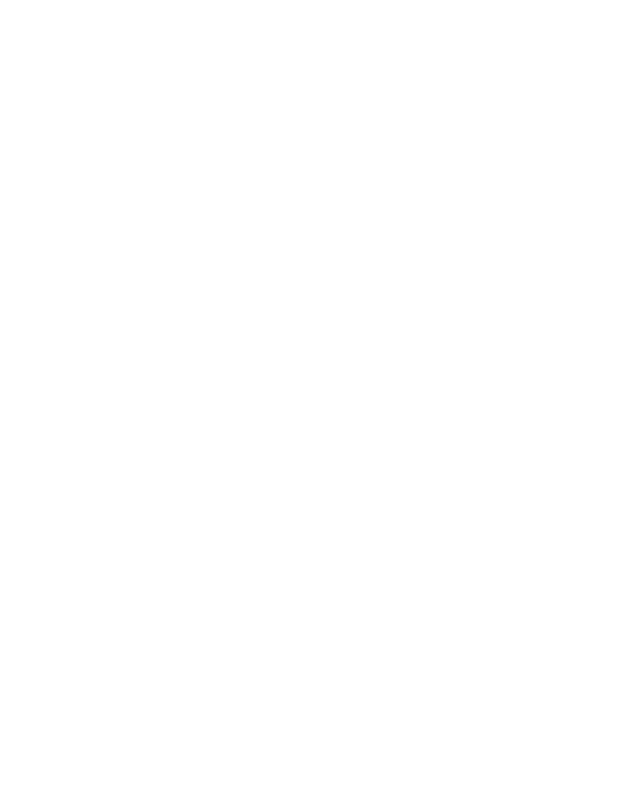
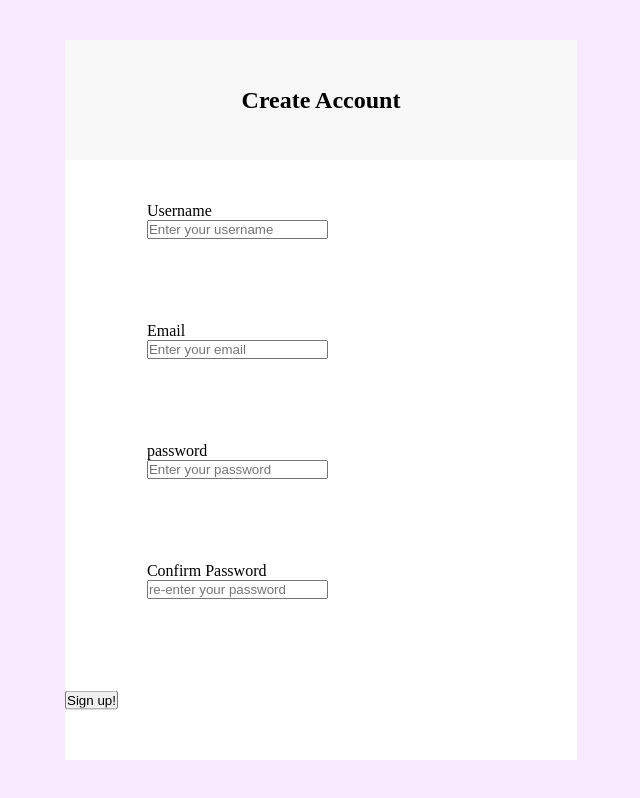
Before and after one commit to merkel-design/Form-Validation, a plain HTML site: page index.html in a window 1280 px wide. Shown: the whole page, without its empty margins (319-959 px from the left). Drawn offline with Linux system fonts and the light colour scheme.

Commit message:
making grid items

```diff
--- a/formVali.css
+++ b/formVali.css
@@ -5,4 +5,66 @@
     padding: 0;
     overflow: hidden;
 }
-dsfopikgbjs{{}}ghjfyj
+body {
+    background-color: rgb(247, 234, 255);
+    height: 100%;
+    width: 100%;
+    overflow: hidden;
+}
+.parent-grid {
+    height: 90vh;
+    width: 40vw;
+    position: relative;
+    margin: 5vh auto;
+    display: grid;
+    grid-template-rows: 10fr 10fr 10fr 10fr 10fr 10fr;
+    grid-template-columns: 100fr;
+    background-color: rgb(255, 255, 255);
+}
+#header {
+    grid-row: 1 / 2;
+    grid-column: 1 / 2;
+    background-color: rgb(248, 248, 248);
+    height: 100%;
+    width: 100%;
+}
+#header h2 {
+    position: relative;
+    top: 50%;
+    transform: translate(0, -50%);
+    text-align: center;
+}
+.grid-form-item-position {
+    text-align: left;
+    margin: auto auto auto 16%;
+}
+#username-grid-item-parent {
+    grid-row: 2 / 3;
+    grid-column: 1 / 2;
+}
+#email-grid-item-parent {
+    grid-row: 3 / 4;
+    grid-column: 1 / 2;
+}
+#password-grid-item-parent {
+    grid-row: 4 / 5;
+    grid-column: 1 / 2;
+}
+#confirm-grid-item-parent {
+    grid-row: 5 / 6;
+    grid-column: 1 / 2;
+}
+#button-grid-item-parent {
+    grid-row: 6 / 7;
+    grid-column: 1 / 2;
+
+}
+#center-the-button {
+    position: relative;
+    top: 50%;
+    transform: translate(0%, -50%);
+
+}
+#center-the-button button {
+    margin:auto;
+}
--- a/index.html
+++ b/index.html
@@ -3,9 +3,46 @@
 <html>
     <link type="text/css" rel="stylesheet" href="formVali.css">
 	<head>
-		<title></title>
+		<title>Form Validation</title>
 	</head>
 	<body>
+
+		<form>
+			<div class="parent-grid">
+				<div id="header"><h2>Create Account</h2></div>
+
+
+
+					<div class="grid-form-item-position" id="username-grid-item-parent">
+						<label for="username" id="username-label">Username</label> <br>
+						<input type="text" id="username" placeholder="Enter your username">
+					</div>
+
+					<div class="grid-form-item-position" id="email-grid-item-parent">
+						<label for="email" id="email-label">Email</label> <br>
+						<input type="text" id="email" placeholder="Enter your email">
+					</div>
+
+					<div class="grid-form-item-position" id="password-grid-item-parent">
+						<label for="password" id="password-label">password</label> <br>
+						<input type="text" id="password" placeholder="Enter your password">
+					</div>
+
+					<div class="grid-form-item-position" id="confirm-grid-item-parent">
+						<label for="confirm" id="password-label">Confirm Password</label> <br>
+						<input type="text" id="confirm" placeholder="re-enter your password">
+					</div>
+
+					<div id="button-grid-item-parent">
+						<div id="center-the-button"><button>Sign up!</button></div>
+
+					</div>
+
+
+
+
+			</div>
+		</form>
 
 	</body>
     <script src="formValidation.js"></script>
```
